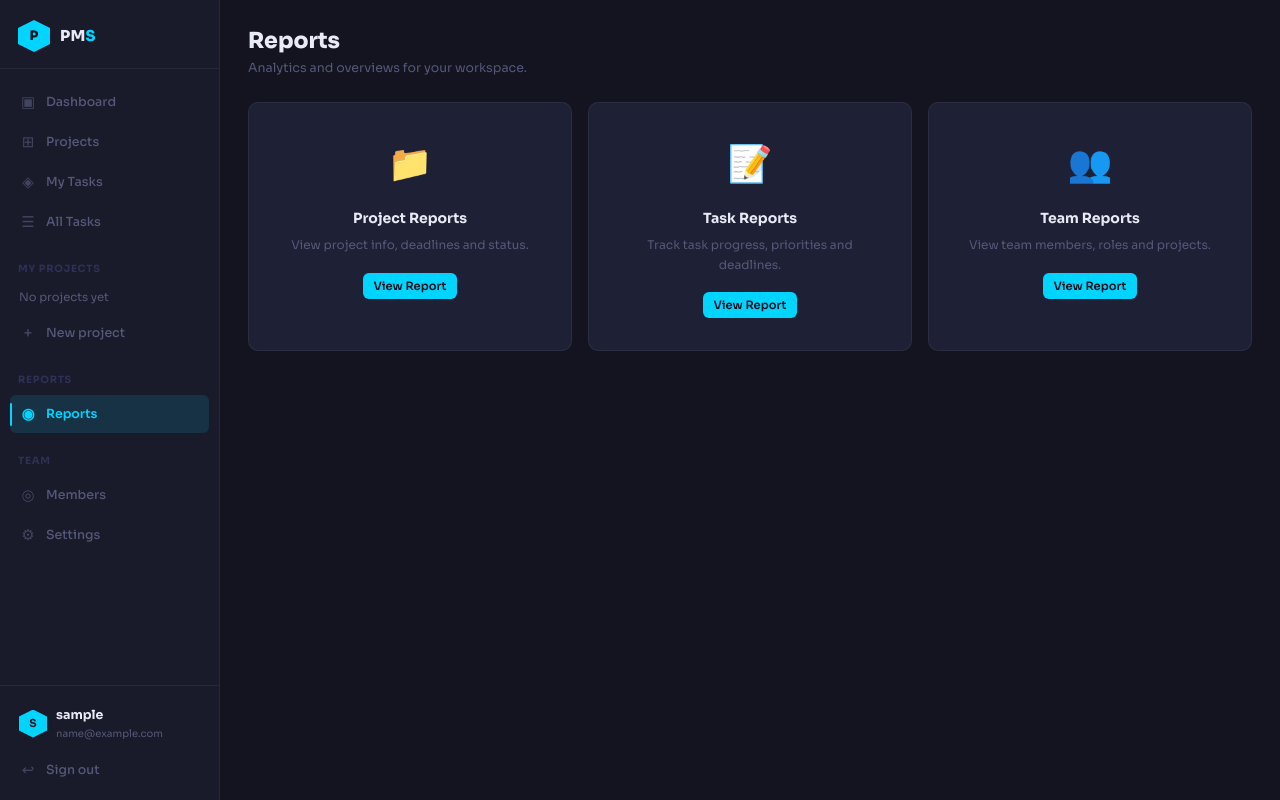
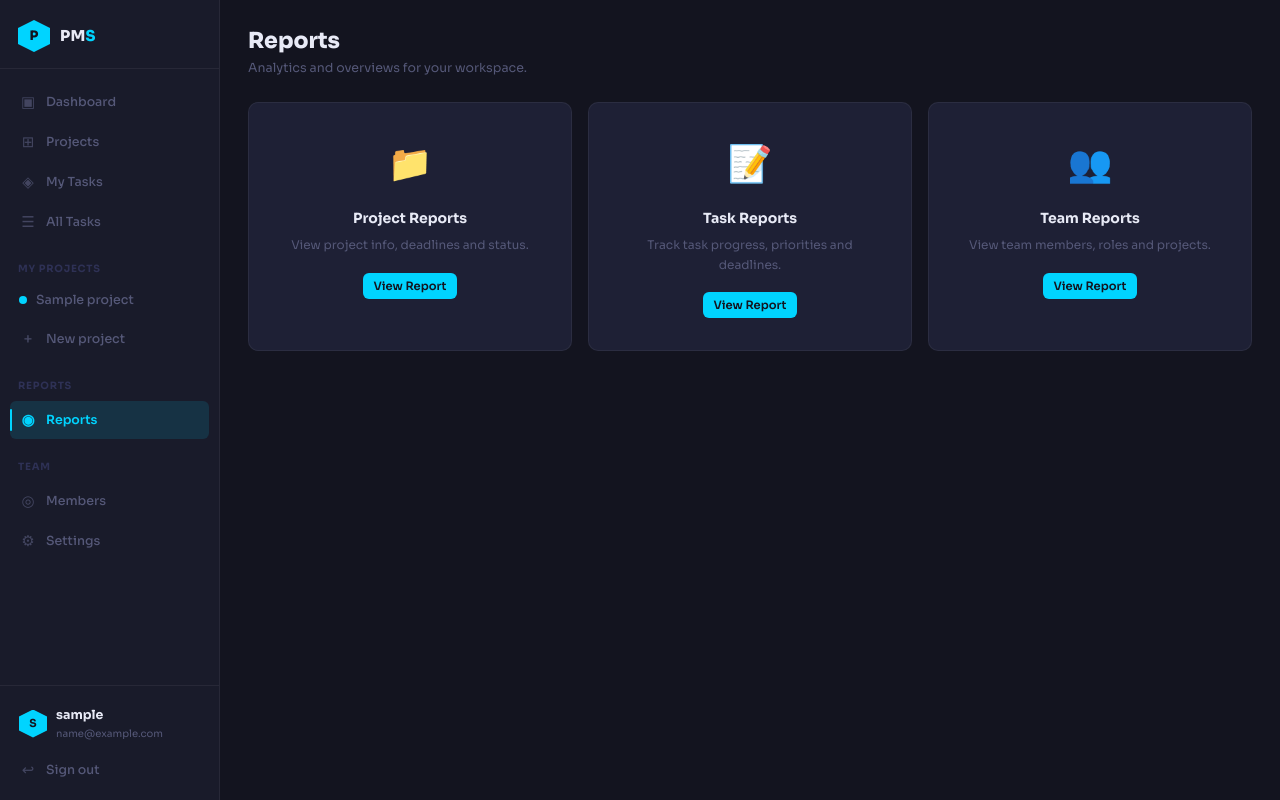
Before and after one commit to Mohit3307/pms, a Django app: page /reports/ in a window 1280 px wide. Run offline with Django 5.2, Linux system fonts and the light colour scheme; a user stored in the database is signed in; tables that the repository leaves empty hold one stand-in row (values such as "Sample post"); parts of the project's set-up code (start-up, migrations or seed data) failed here and were passed over.

Commit message:
fix: show My Projects in sidebar for reports pages

```diff
--- a/dashboard/views.py
+++ b/dashboard/views.py
@@ -14,11 +14,15 @@ def dashboard(request):
 
     team_members = Team.objects.count()
 
+    project_ids = Team.objects.filter(user=request.user).values_list("project_id", flat=True)
+    sidebar_projects = Project.objects.filter(id__in=project_ids)
+
     context = {
         "active_projects": active_projects,
         "open_tasks": open_tasks,
         "completed_tasks": completed_tasks,
         "team_members": team_members,
+        "sidebar_projects": sidebar_projects,
     }
 
     return render(request, "dashboard.html", context)
--- a/reports/views.py
+++ b/reports/views.py
@@ -5,19 +5,29 @@ from team.models import Team
 
 
 def reports_dashboard(request):
-    return render(request, "reports/reports_dashboard.html")
+    project_ids = Team.objects.filter(user=request.user).values_list("project_id", flat=True)
+    sidebar_projects = Project.objects.filter(id__in=project_ids)
+    return render(request, "reports/reports_dashboard.html", {
+        "sidebar_projects": sidebar_projects
+    })
 
 
 def project_report(request):
     projects = Project.objects.all()
-    return render(request, "reports/project_report.html", {"projects": projects})
+    project_ids = Team.objects.filter(user=request.user).values_list("project_id", flat=True)
+    sidebar_projects = Project.objects.filter(id__in=project_ids)
+    return render(request, "reports/project_report.html", {"projects": projects,"sidebar_projects": sidebar_projects})
 
 
 def task_report(request):
     tasks = Task.objects.all()
-    return render(request, "reports/task_report.html", {"tasks": tasks})
+    project_ids = Team.objects.filter(user=request.user).values_list("project_id", flat=True)
+    sidebar_projects = Project.objects.filter(id__in=project_ids)
+    return render(request, "reports/task_report.html", {"tasks": tasks,"sidebar_projects": sidebar_projects})
 
 
 def team_report(request):
     teams = Team.objects.all()
-    return render(request, "reports/team_report.html", {"teams": teams})
+    project_ids = Team.objects.filter(user=request.user).values_list("project_id", flat=True)
+    sidebar_projects = Project.objects.filter(id__in=project_ids)
+    return render(request, "reports/team_report.html", {"teams": teams,"sidebar_projects": sidebar_projects})
--- a/templates/dashboard.html
+++ b/templates/dashboard.html
@@ -6,7 +6,7 @@
 
 <div class="page-hd">
   <div class="page-hd-left">
-    <h1>Good morning, {{ request.user.username }} 👋</h1>
+    <h1>Hey, {{ request.user.username }} 👋</h1>
     <p class="sub">Here's what's happening across your projects today.</p>
   </div>
 
```
